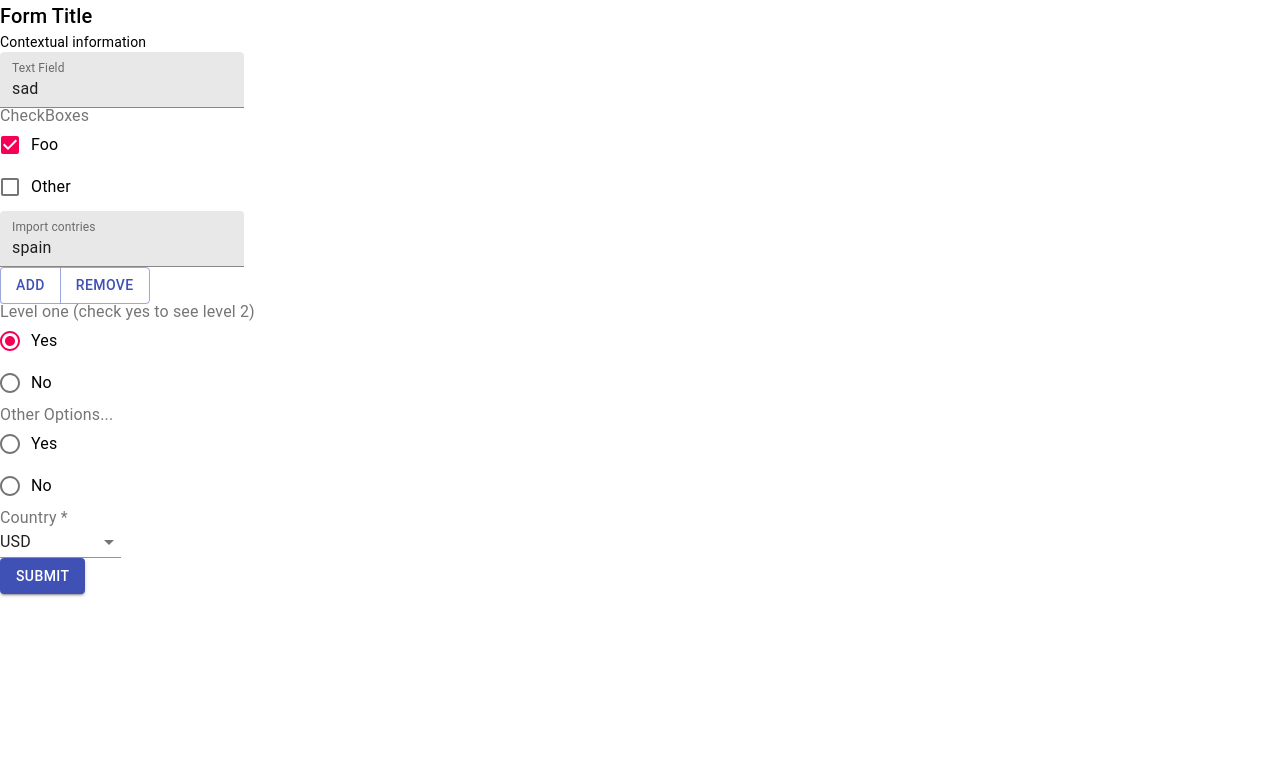
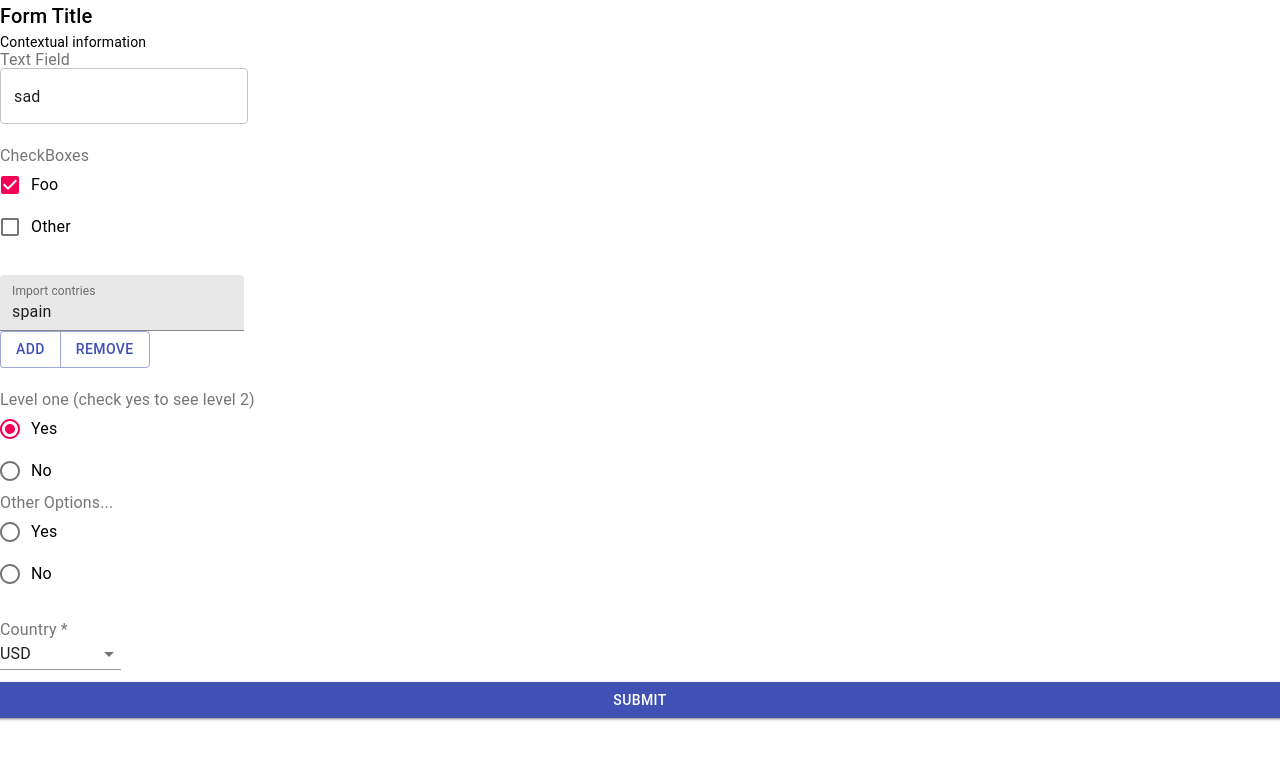
Before and after one commit to Jezfx/form-spike, a React (Create React App) app: page /single-form in a window 1280 px wide. Shown: the top 760 px of the page. Built offline with nearby package versions, Linux system fonts and the light colour scheme.

Commit message:
add grid styling and text FormLabel

```diff
--- a/src/components/ControlledForm/ControlledForm.js
+++ b/src/components/ControlledForm/ControlledForm.js
@@ -1,5 +1,6 @@
 import React, { useMemo } from "react";
 import { FormProvider } from "react-hook-form";
+import { Grid } from "@material-ui/core";
 
 import FollowUpField from "./FollowUpField";
 import {
@@ -9,9 +10,9 @@ import {
   formatValues,
 } from "./ControlledForm.utils";
 
-export const renderFields = (fields = []) =>
-  fields.map(({ Component, ...props }, index) => (
-    <div key={getName(props) || index}>
+export const renderFields = (fields) =>
+  fields.map(({ Component, ...props }, i) => (
+    <Grid key={getName(props) || i} item>
       <Component {...props} />
 
       {hasFollowUp(props) && (
@@ -21,7 +22,7 @@ export const renderFields = (fields = []) =>
           followUp={getFollowUp(props)}
         />
       )}
-    </div>
+    </Grid>
   ));
 
 const ControlledForm = ({ onSubmit, buttons, methods, fields }) => {
@@ -34,8 +35,10 @@ const ControlledForm = ({ onSubmit, buttons, methods, fields }) => {
   return (
     <FormProvider {...methods}>
       <form onSubmit={handleSubmit((values) => onSubmit(formatValues(values)))}>
-        {renderFormFields}
-        {renderButtons}
+        <Grid spacing={3} direction="column" container>
+          {renderFormFields}
+          {renderButtons}
+        </Grid>
       </form>
     </FormProvider>
   );
--- a/src/components/ControlledTextField/ControlledTextField.js
+++ b/src/components/ControlledTextField/ControlledTextField.js
@@ -1,36 +1,40 @@
 import React from "react";
 import { Controller } from "react-hook-form";
-import TextField from "@material-ui/core/TextField";
+import { TextField, FormControl, FormLabel } from "@material-ui/core";
 
 import { useFormContext } from "react-hook-form";
 
-const ControlledTextField = ({ name, label, defaultValue, ...rest }) => {
+const ControlledTextField = ({
+  name,
+  label,
+  defaultValue,
+  helperText,
+  ...rest
+}) => {
   const { control, errors } = useFormContext();
   const error = errors[name];
 
   return (
+    <FormControl error={!!error}>
+      <FormLabel htmlFor={name}>{label}</FormLabel>
       <Controller
         name={name}
         control={control}
         defaultValue={defaultValue}
         render={({ onChange, value = "", name }) => (
           <TextField
-          label={label}
             error={!!error}
             name={name}
-          variant="filled"
             value={value}
             onChange={onChange}
-          helperText={error ? error.message : null}
+            variant="outlined"
+            helperText={error?.message || helperText}
             {...rest}
           />
         )}
       />
+    </FormControl>
   );
 };
 
-ControlledTextField.defaultProps = {
-  defaultValue: "",
-};
-
 export default ControlledTextField;
```
Lines whose indentation alone changed are shown as unchanged.
